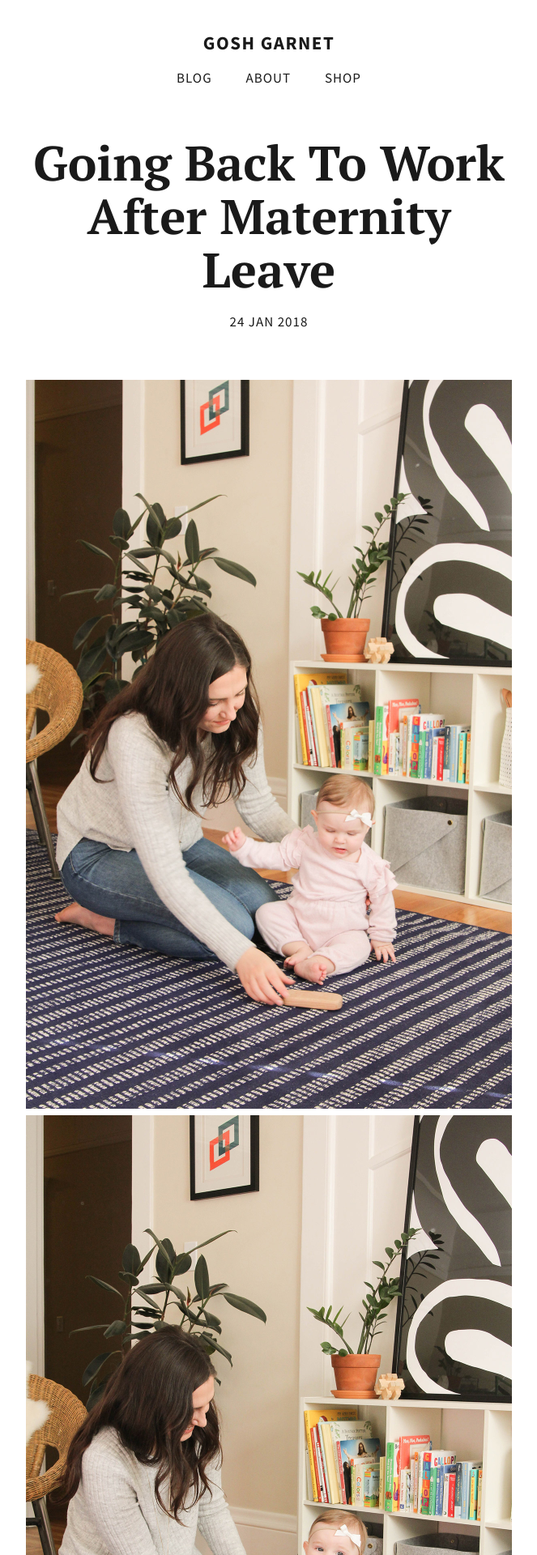
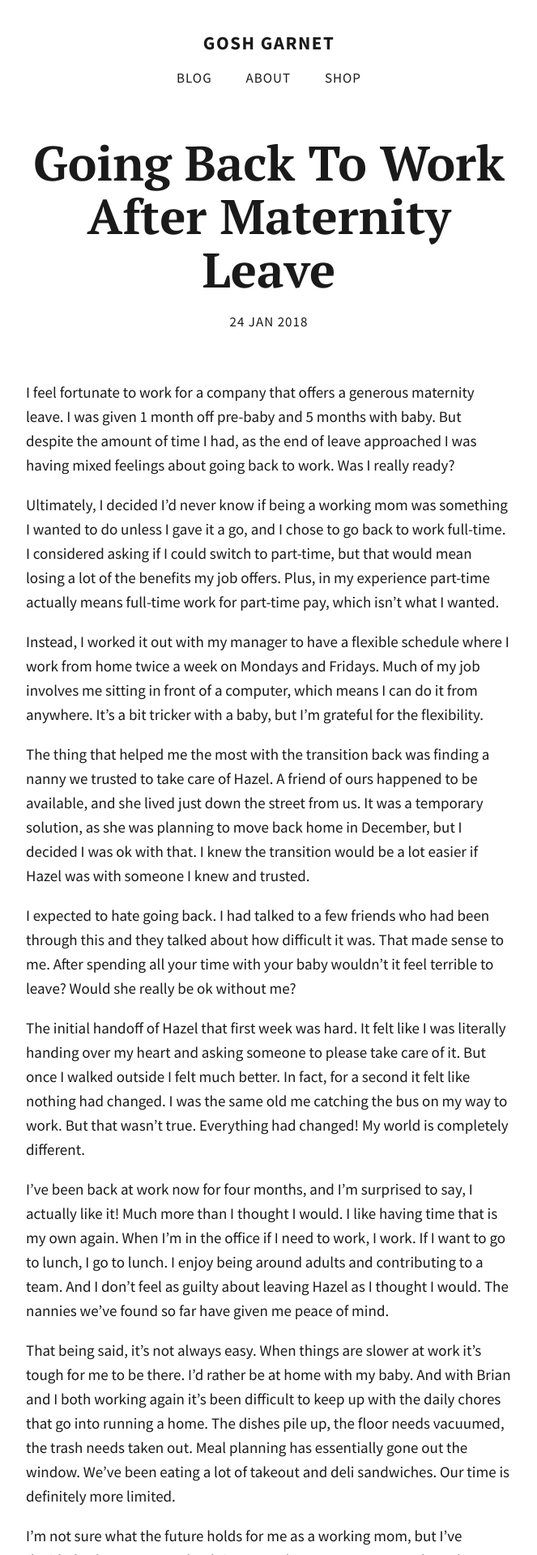
Before and after one commit to totiffany/totiffany.github.io, a Jekyll site: the page built from _posts/2018-01-24-Going-Back-to-Work-After-Maternity-Leave.md, in a window 1280 px wide. Shown: the top 1920 px of the page at 81% size, without its empty margins (308-971 px from the left). Built offline with Jekyll 4.4.1, drawn with Linux system fonts in a browser that asks for light colours; our own code applies the rules of GitHub Pages for plain Markdown files.

Commit message:
Update 2018-01-24-Going-Back-to-Work-After-Maternity-Leave.md

```diff
--- a/_posts/2018-01-24-Going-Back-to-Work-After-Maternity-Leave.md
+++ b/_posts/2018-01-24-Going-Back-to-Work-After-Maternity-Leave.md
@@ -1,9 +1,7 @@
 ---
 published: true
 ---
-![tiff-blog-3@2x.jpg]({{site.baseurl}}/img/tiff-blog-3@2x.jpg)
-![tiff-blog-4@2x.jpg]({{site.baseurl}}/img/tiff-blog-4@2x.jpg)
-![tiff-blog-5@2x.jpg]({{site.baseurl}}/img/tiff-blog-5@2x.jpg)
+
 
 I feel fortunate to work for a company that offers a generous maternity leave. I was given 1 month off pre-baby and 5 months with baby. But despite the amount of time I had, as the end of leave approached I was having mixed feelings about going back to work. Was I really ready?
 
```
